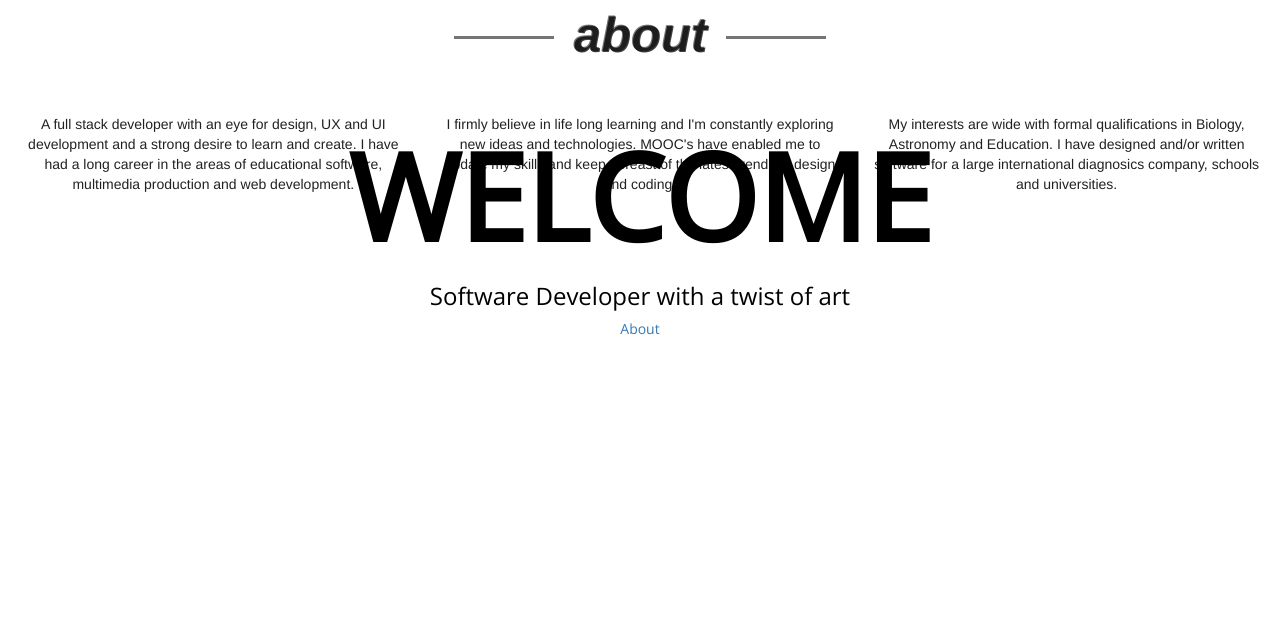
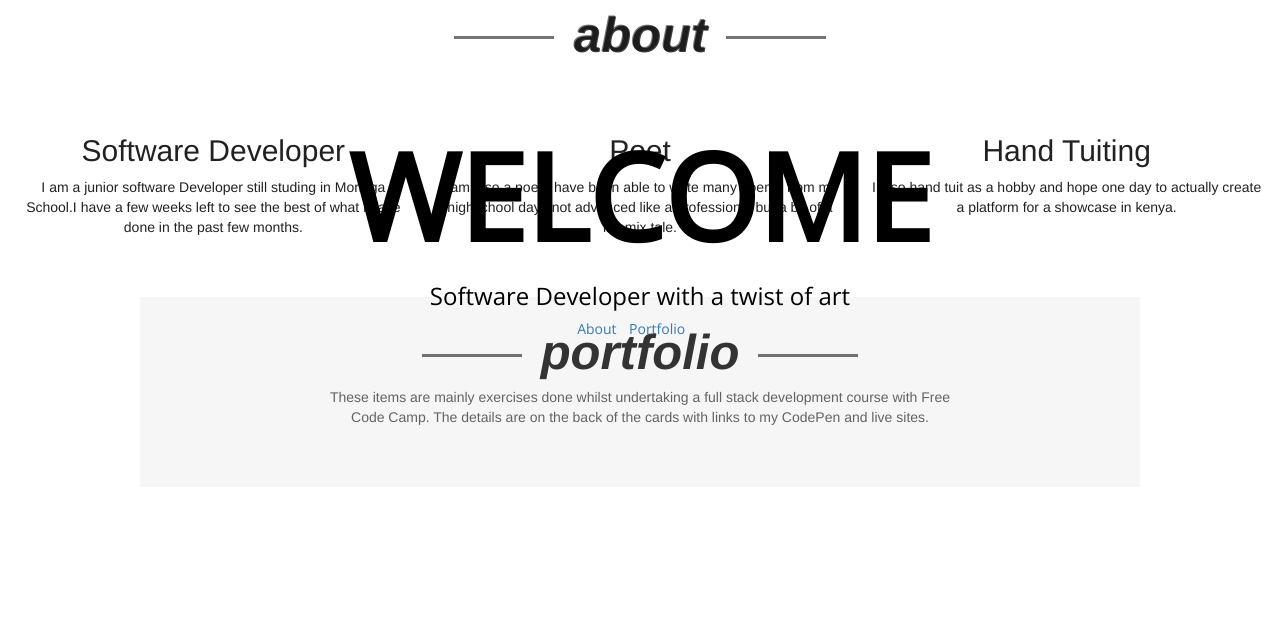
Before and after one commit to mwaa123/SIEZE, a Django app: page / in a window 1280 px wide. Shown: the part 171-800 px from the top of the page. Run offline with Django 3.2, Linux system fonts and the light colour scheme; some libraries are stand-ins or nearby versions.

Commit message:
add the portfolio paragraph

```diff
--- a/work/templates/fold/welcome.html
+++ b/work/templates/fold/welcome.html
@@ -15,7 +15,14 @@
             <div class="overlay">
                 <h1>WELCOME</h1>
                 <h3>Software Developer with a twist of art</h3>
+                <div class="row">
+                    <div class="col-md-4">
                 <a href="#about">About</a>
+                    </div>
+                    <div class="col-md-4">
+                <a href="#portfolio">Portfolio</a>
+                    </div>
+                </div>
             </div>
 
 
@@ -42,27 +49,59 @@
       <div class="col-sm-4 text-center">
         <div class="desc">
           <div class="icon-me"><i class="fa fa-user"></i></div>
-          <p>A full stack developer with an eye for design, UX and UI development and a strong desire to learn and create. I have had a long career in the areas of educational software, multimedia production and web development.</p>
+          <h2>Software Developer</h2>
+          <p>I am a junior software Developer still studing in Moringa School.I have a few weeks left to see the best of what i have done in the past few months.</p>
         </div>
       </div>
 
       <div class="col-sm-4 text-center">
         <div class="desc">
           <div class="icon-me"><i class="fa fa-mortar-board"></i></div>
-          <p>I firmly believe in life long learning and I'm constantly exploring new ideas and technologies. MOOC's have enabled me to update my skills and keep abreast of the latest trends in design and coding.</p>
+          <h2>Poet</h2>
+          <p>I am also a poet,I have been able to write many poems from my highschool days,not advanced like a professional but a bit of a life mix tale.</p>
         </div>
       </div>
 
       <div class="col-sm-4 text-center">
         <div class="desc">
           <div class="icon-me"><i class="fa fa-rocket"></i></div>
-          <p>My interests are wide with formal qualifications in Biology, Astronomy and Education. I have designed and/or written software for a large international diagnosics company, schools and universities.</p>
+          <h2>Hand Tuiting</h2>
+          <p>I also hand tuit  as a hobby and hope one day to actually create a platform for a showcase in kenya. </p>
         </div>
       </div>
 
     </div>
 
 
+  </section>
+<!-- portfolio projects page -->
+<section id="portfolio" class="container-fluid">
+
+    <div class="row section-banner">
+      <div class="col-md-offset-3 col-md-6 text-center">
+        <div>
+          <span class="line portfolio"></span>
+          <span class="section-title portfolio">portfolio</span>
+          <span class="line portfolio"></span>
+        </div>
+      </div>
+    </div>
+
+
+    <div class="row max">
+      <div class="col-sm-offset-2 col-sm-8 text-center">
+        <div class="desc">
+          <p>These items are mainly exercises done whilst undertaking a full stack development course with Free Code Camp. The details are on the back of the cards with links to my CodePen and live sites.</p>
+        </div>
+      </div>
+    </div>
+
+
+    <!-- portfoloio projects cards -->
+
+    <div class="row" id="theProjects">
+
+    </div>
   </section>
 
 
```
